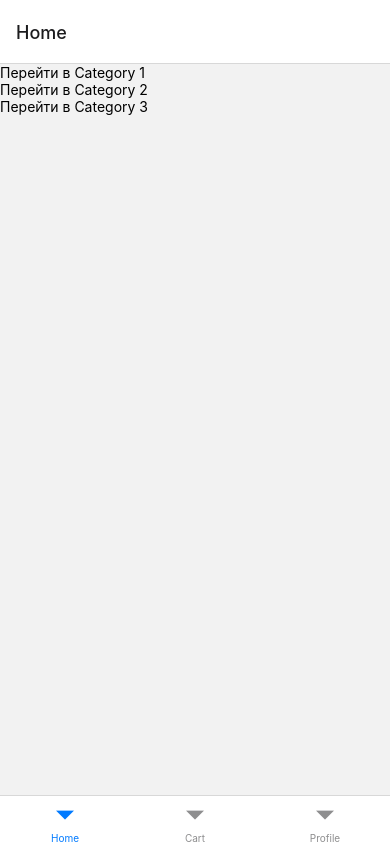
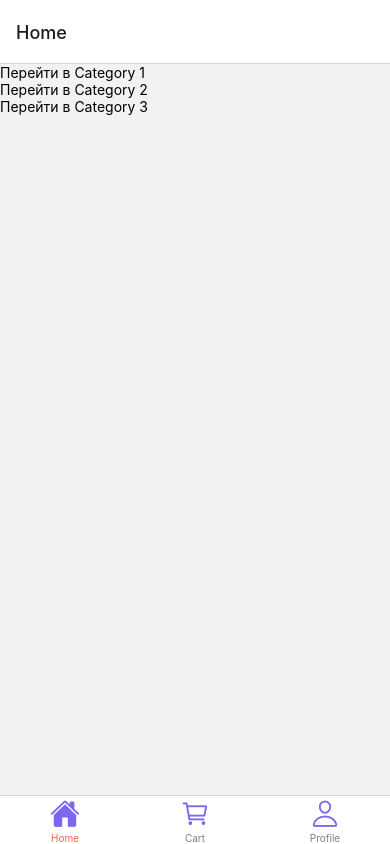
Before and after one commit to Diana-ctrl/ReactNativeApp, a React Native app: screen / in a window 390 px wide. Built offline with nearby package versions, Linux system fonts and the light colour scheme.

Commit message:
adding icons for tab navigator

```diff
--- a/package.json
+++ b/package.json
@@ -20,7 +20,8 @@
     "react-native-safe-area-context": "^3.3.2",
     "react-native-screens": "^3.10.1",
     "react-native-svg": "^12.1.1",
-    "react-native-tab-view": "^3.1.1"
+    "react-native-tab-view": "^3.1.1",
+    "react-native-vector-icons": "^9.2.0"
   },
   "devDependencies": {
     "@babel/core": "^7.12.9",
--- a/src/navigation/Navigator.js
+++ b/src/navigation/Navigator.js
@@ -7,14 +7,30 @@ import {Category1} from '../screens/Category1';
 import {Category2} from '../screens/Category2';
 import {Category3} from '../screens/Category3';
 import {createBottomTabNavigator} from '@react-navigation/bottom-tabs';
-
+import Ionicons from 'react-native-vector-icons/Ionicons';
 const Stack = createNativeStackNavigator();
 const Tab = createBottomTabNavigator();
 
 export const Navigator = () => {
   const TabStack = () => {
     return (
-      <Tab.Navigator>
+      <Tab.Navigator
+        screenOptions={({route}) => ({
+          tabBarIcon: ({focused, color}) => {
+            let iconName;
+
+            if (route.name === 'Home') {
+              iconName = focused ? 'home' : 'home-outline';
+            } else if (route.name === 'Cart') {
+              iconName = focused ? 'cart' : 'cart-outline';
+            } else if (route.name === 'Profile') {
+              iconName = focused ? 'person' : 'person-outline';
+            }
+            return <Ionicons name={iconName} color={'#7B68EE'} size={30}/>;
+          },
+          tabBarActiveTintColor: 'tomato',
+          tabBarInactiveTintColor: 'gray',
+        })}>
         <Tab.Screen name="Home" component={Home} />
         <Tab.Screen name="Cart" component={Cart} />
         <Tab.Screen name="Profile" component={Profile} />
```
Also changed, not shown: 3 other files (tests, documents, lock files or other folders).
